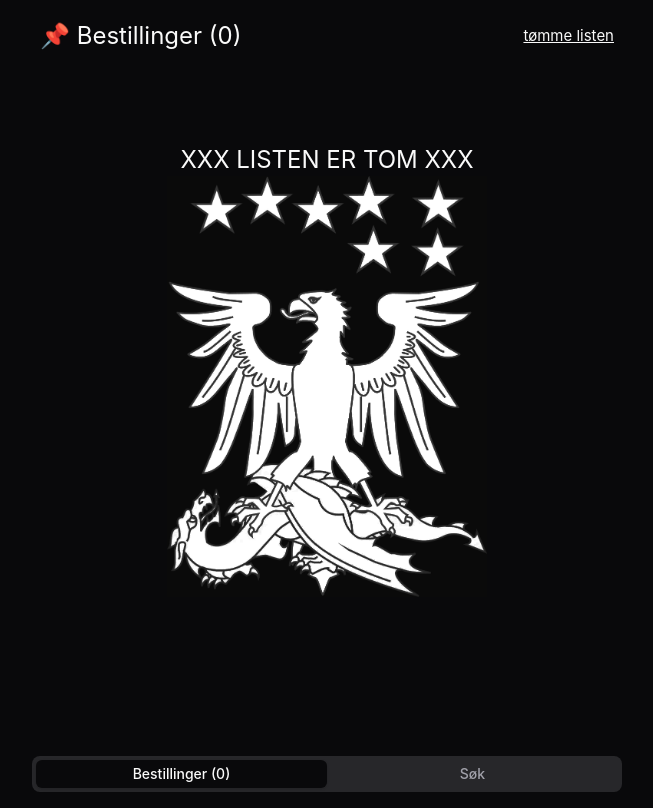
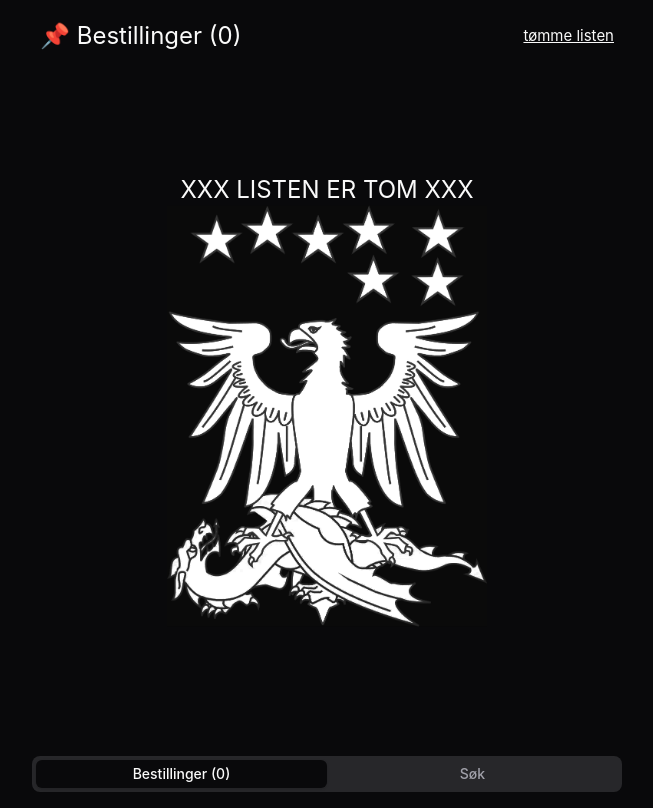
Before and after one commit to aqolys/lunsjliste, a Vue app: page / in a window 1280 px wide. Shown: the whole page, without its empty margins (313-966 px from the left). Built offline with nearby package versions, Linux system fonts and the light colour scheme.

Commit message:
[FIX] background pos

```diff
--- a/src/App.vue
+++ b/src/App.vue
@@ -17,7 +17,9 @@ export default {
 
 <template>
   <main class="h-full">
-    <div class="absolute w-80 inset-y-36 -z-50 left-2/4 -translate-x-1/2">
+    <div
+      class="fixed w-80 -z-50 left-2/4 top-2/4 -translate-x-1/2 -translate-y-1/2"
+    >
       <div
         class="text-center"
         :class="{
```
